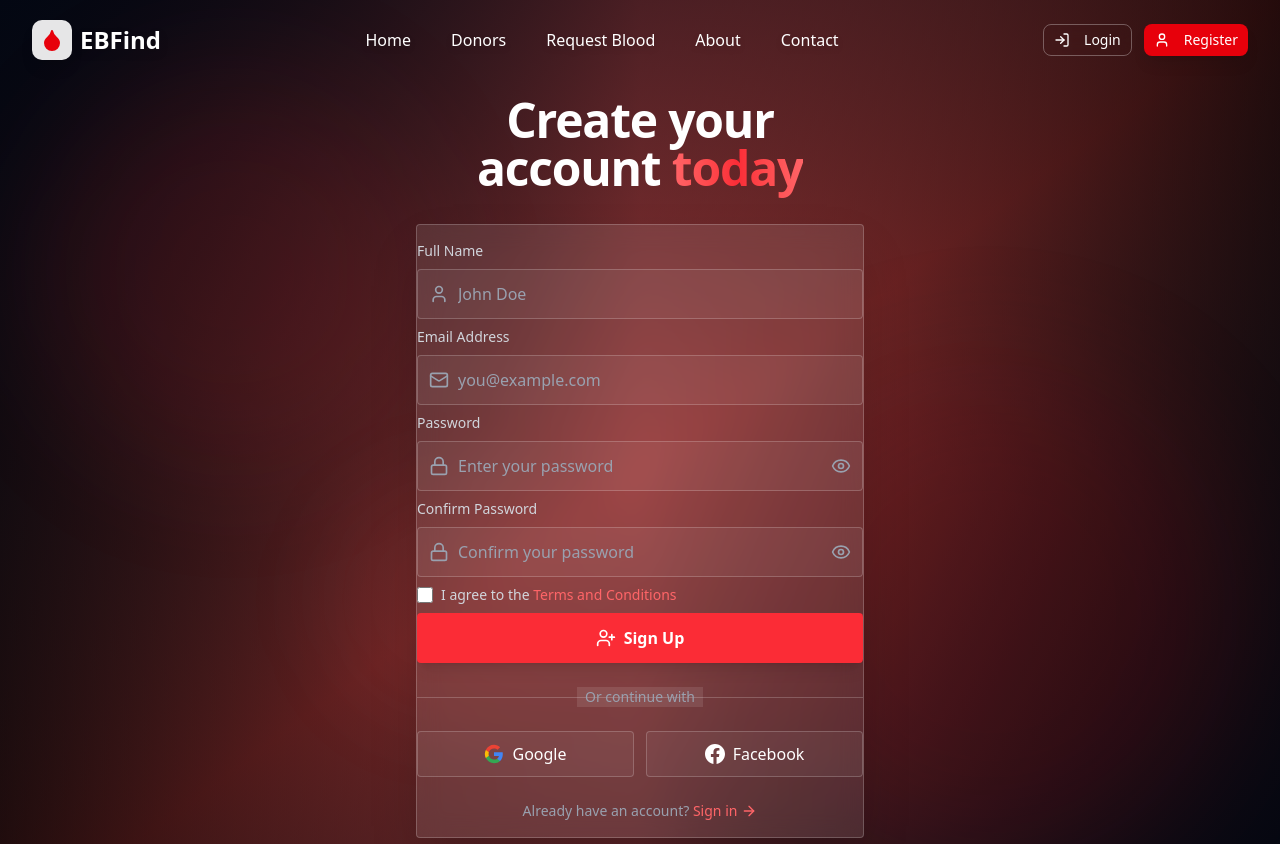
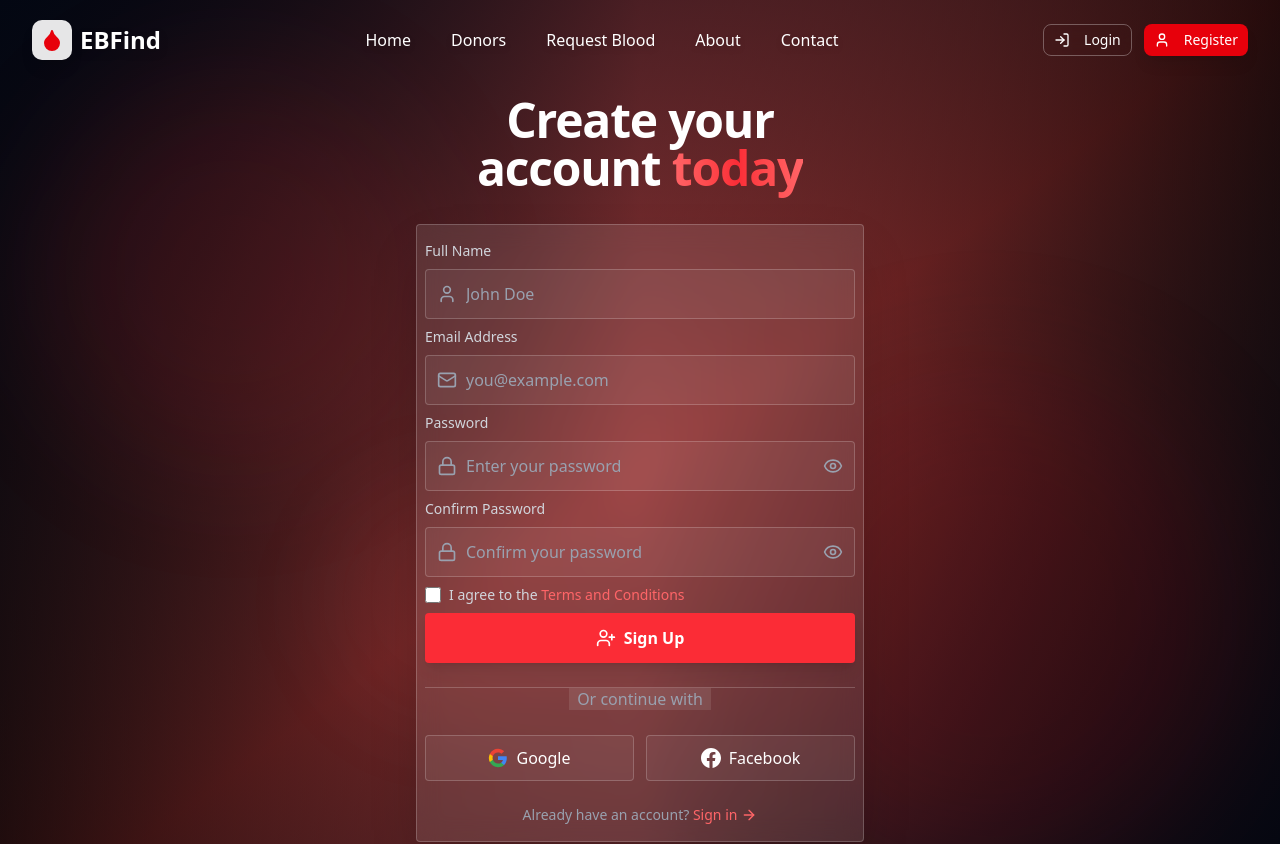
Before and after one commit to Mehedi86/ebfind, a Next.js app: page /register in a window 1280 px wide. Shown: the top 844 px of the page. Built offline with nearby package versions, Linux system fonts and the light colour scheme.

Commit message:
some improve in design

```diff
--- a/src/app/login/page.tsx
+++ b/src/app/login/page.tsx
@@ -40,7 +40,7 @@ export default function page() {
                     </div>
 
                     {/* Login Form Card */}
-                    <div className="bg-white/10 backdrop-blur-md rounded border border-white/20 shadow-2xl py-4">
+                    <div className="bg-white/10 backdrop-blur-md rounded border border-white/20 shadow-2xl py-4 px-2">
 
                         <LoginForm onSubmit={methods.handleSubmit(onSubmit)} />
                         {/* Divider */}
@@ -50,11 +50,12 @@ export default function page() {
                                     <div className="w-full border-t border-white/20"></div>
                                 </div>
                                 <div className="relative flex justify-center text-sm">
-                                    <span className="px-2 bg-white/10 text-gray-400">Or continue with</span>
                                 </div>
                             </div>
                         </div>
-
+                        <div className='text-center'>
+                            <span className="px-2 bg-white/10 text-gray-400">Or continue with</span>
+                        </div>
                         {/* Social Login Buttons */}
                         <div className="mt-6 grid grid-cols-2 gap-3">
                             <button
--- a/src/app/register/page.tsx
+++ b/src/app/register/page.tsx
@@ -41,7 +41,7 @@ export default function page() {
                     </div>
 
                     {/* Register Form Card */}
-                    <div className="bg-white/10 backdrop-blur-md rounded border border-white/20 shadow-2xl py-4">
+                    <div className="bg-white/10 backdrop-blur-md rounded border border-white/20 shadow-2xl py-4 px-2">
 
                         <RegisterForm onSubmit={methods.handleSubmit(onSubmit)} />
                         {/* Divider */}
@@ -51,11 +51,12 @@ export default function page() {
                                     <div className="w-full border-t border-white/20"></div>
                                 </div>
                                 <div className="relative flex justify-center text-sm">
-                                    <span className="px-2 bg-white/10 text-gray-400">Or continue with</span>
                                 </div>
                             </div>
                         </div>
-
+                        <div className='text-center'>
+                            <span className="px-2 bg-white/10 text-gray-400">Or continue with</span>
+                        </div>
                         {/* Social Login Buttons */}
                         <div className="mt-6 grid grid-cols-2 gap-3">
                             <button
```
